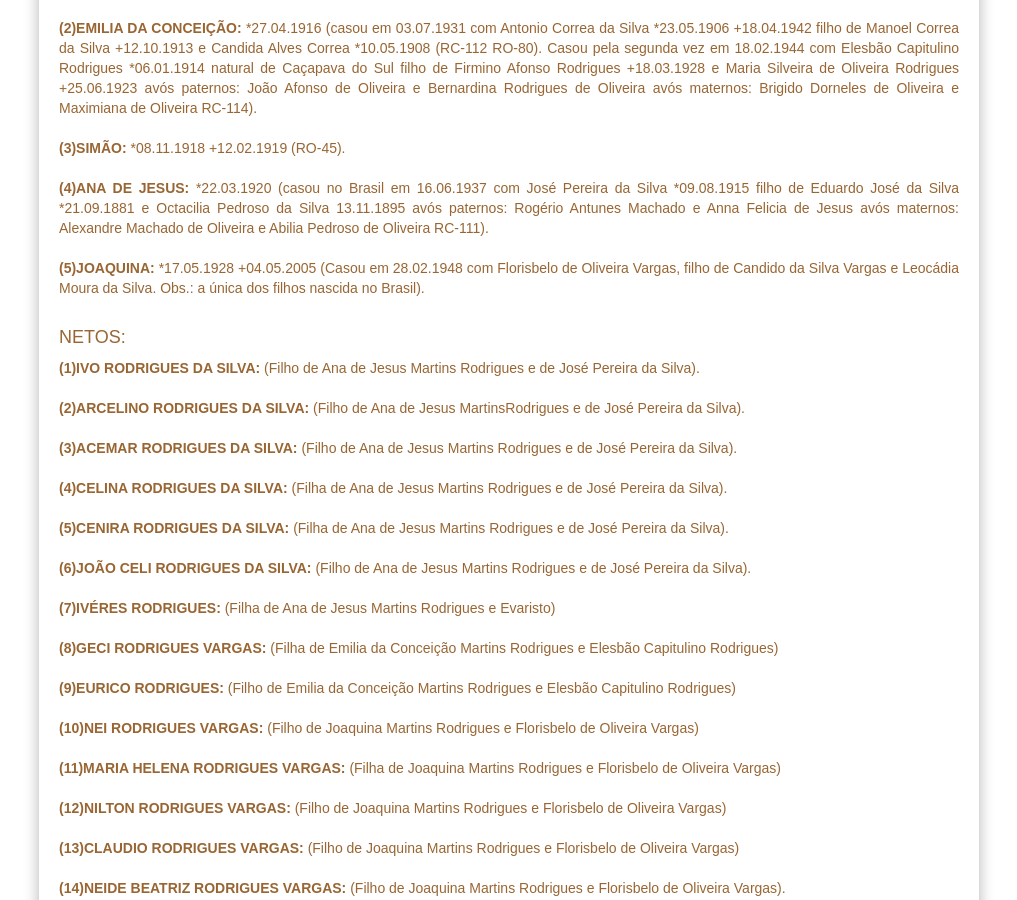
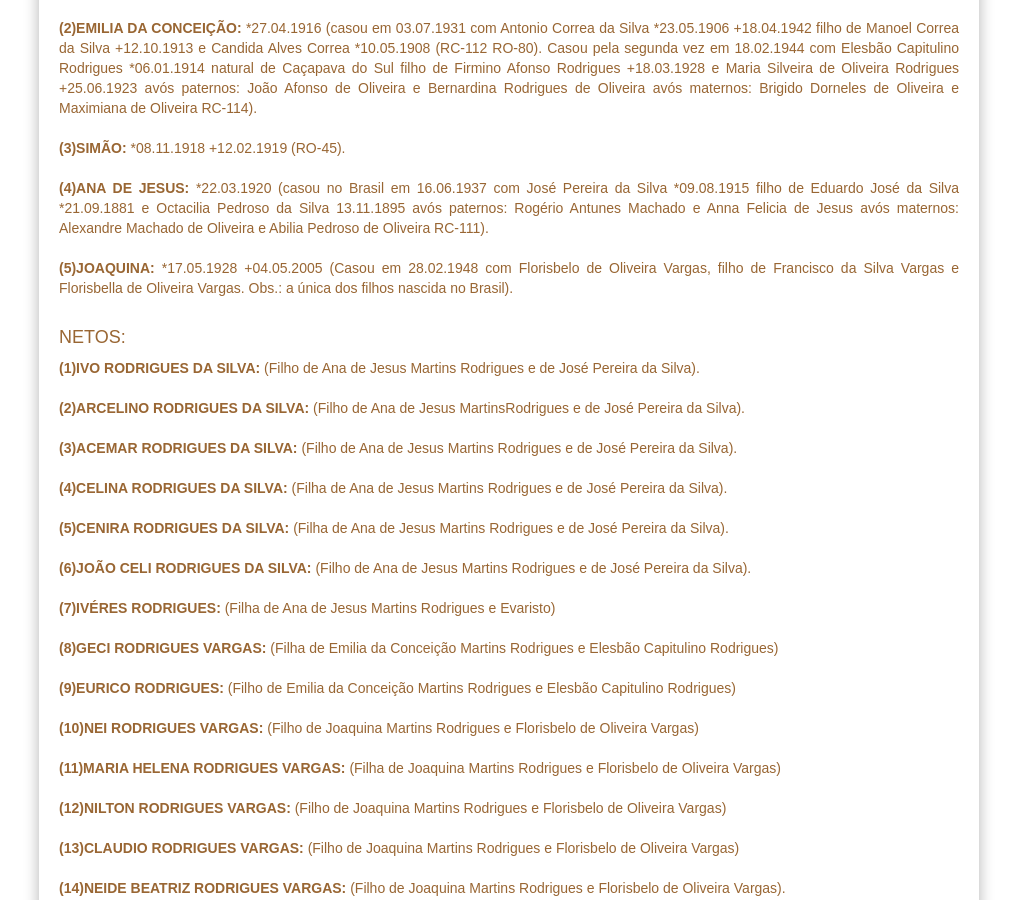
Before and after one commit to claudiovargas1955/claudiovargas1955.github.io, a Jekyll site: the page built from _pages/arvore-genealogica-de-costados-de-silvestre.html, in a window 1280 px wide and 900 px high, scrolled down 14666 px. Shown: the whole window, without its empty margins (131-1148 px from the left). Built offline with Jekyll 4.4.1, drawn with Linux system fonts in a browser that asks for light colours; some web fonts are replaced.

Commit message:
Update arvore-genealogica-de-costados-de-silvestre.html

```diff
--- a/_pages/arvore-genealogica-de-costados-de-silvestre.html
+++ b/_pages/arvore-genealogica-de-costados-de-silvestre.html
@@ -1219,8 +1219,8 @@ Oliveira e Maximiana de Oliveira RC-114). <br/> <br/>
 <b>(4)ANA DE JESUS:</b> *22.03.1920 (casou no Brasil em 16.06.1937 com José Pereira da Silva *09.08.1915 filho de Eduardo José da Silva
 *21.09.1881 e Octacilia Pedroso da Silva 13.11.1895 avós paternos: Rogério Antunes Machado e Anna Felicia de Jesus avós maternos:
 Alexandre Machado de Oliveira e Abilia Pedroso de Oliveira RC-111).<br/><br/>
-<b>(5)JOAQUINA: </b>*17.05.1928 +04.05.2005 (Casou em 28.02.1948 com Florisbelo de Oliveira Vargas, filho de Candido da Silva Vargas e
-Leocádia Moura da Silva. Obs.: a única dos filhos nascida no Brasil). <br/><br/></p>
+<b>(5)JOAQUINA: </b>*17.05.1928 +04.05.2005 (Casou em 28.02.1948 com Florisbelo de Oliveira Vargas, filho de Francisco da Silva Vargas e
+Florisbella de Oliveira Vargas. Obs.: a única dos filhos nascida no Brasil). <br/><br/></p>
 
 <h4>NETOS:</h4>
 <p> <b>(1)IVO RODRIGUES DA SILVA: </b>(Filho de Ana de Jesus Martins Rodrigues e de José Pereira da Silva).<br/><br/>
```
